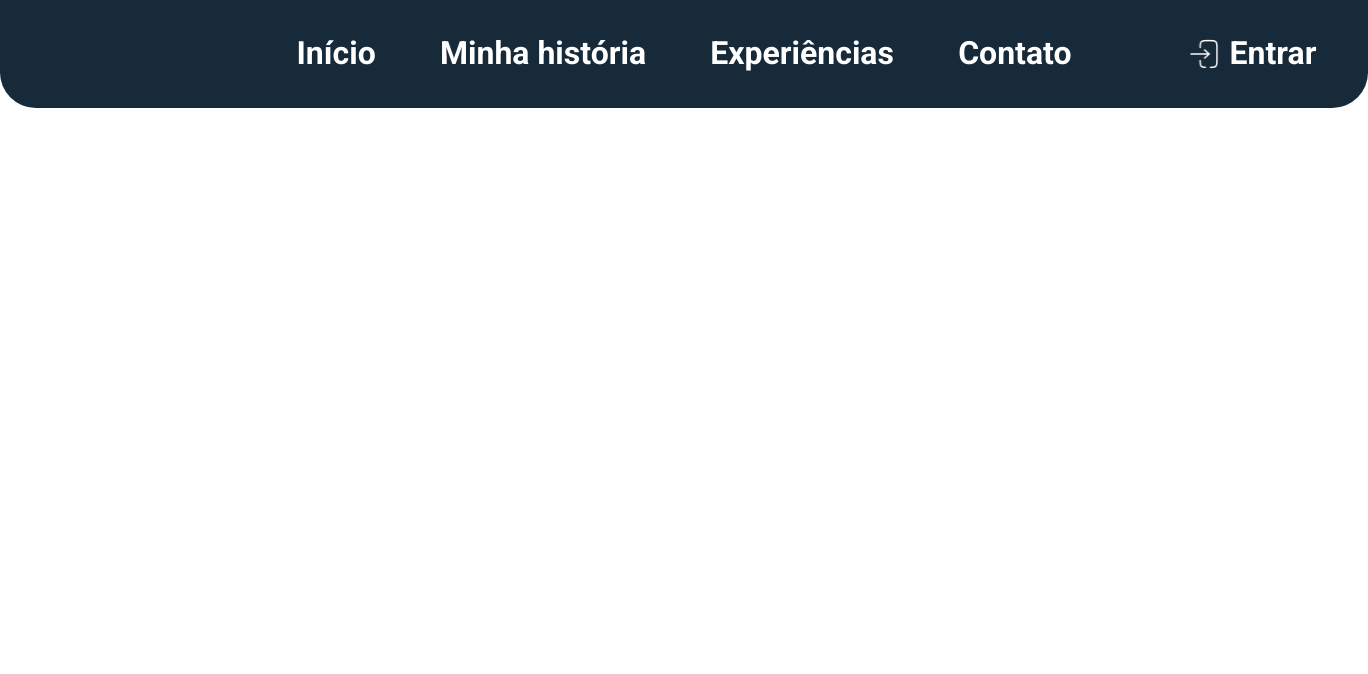
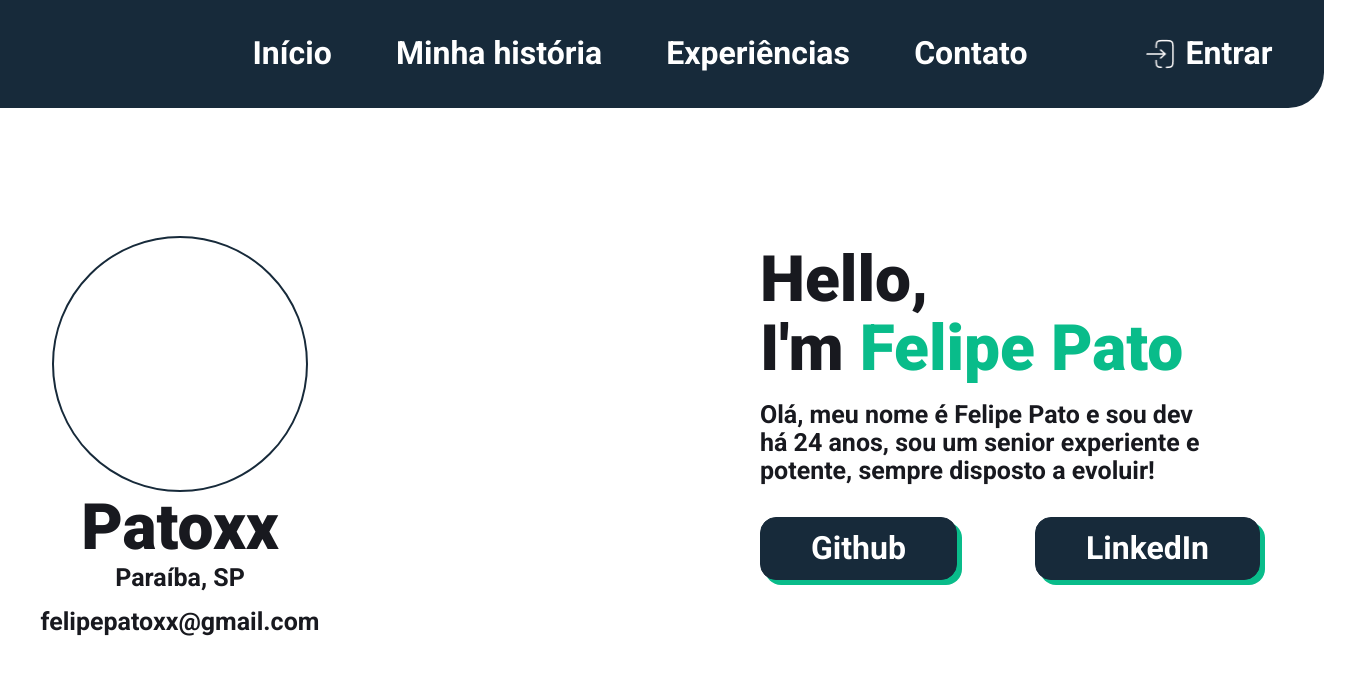
Before and after one commit to SuperZNnn/github-portifolio, a React (Vite) app: page /profile in a window 1280 px wide. Shown: the top 674 px of the page, 1368 px wide, since content can reach past the window. Built offline with nearby package versions, Linux system fonts and the light colour scheme; a web font is replaced by a local one.

Commit message:
feat: Finalizado informações do brand

```diff
--- a/src/components/header/style.tsx
+++ b/src/components/header/style.tsx
@@ -7,6 +7,9 @@ export const HeaderComponent = styled.header`
     border-radius: 0px 0px 35.6px 35.6px;
     display: flex;
     align-items: center;
+    position: fixed;
+    left: 50%;
+    transform: translateX(-50%);
 
     .header_links{
         width: 775px;
--- a/src/pages/profilePage/index.tsx
+++ b/src/pages/profilePage/index.tsx
@@ -1,10 +1,34 @@
 import Header from "../../components/header"
+import { ProfilePageContainer } from "./style"
 
 const ProfilePage = () => {
   return (
-    <div>
+    <ProfilePageContainer>
       <Header />
-    </div>
+
+      <section className="profile_info">
+        <div className="perfil">
+          <img src="/assets/images/github_icon.png" alt="profile"/>
+          <h2>Patoxx</h2>
+          <p>Paraíba, SP</p>
+          <p>felipepatoxx@gmail.com</p>
+        </div>
+
+        <div className="brand">
+          <h1>Hello,</h1>
+          <h1 style={{marginTop: '29px'}}>I'm <span>Felipe Pato</span></h1>
+
+          <p style={{marginTop: '32px'}}>Olá, meu nome é Felipe Pato e sou dev há 24 anos, sou um senior experiente e potente, sempre disposto a evoluir!</p>
+
+          <div className="buttons_container" style={{marginTop: '32px'}}>
+            <button>Github</button>
+            <button>LinkedIn</button>
+          </div>
+        </div>
+      </section>
+
+
+    </ProfilePageContainer>
   )
 }
 export default ProfilePage
--- /dev/null
+++ b/src/pages/profilePage/style.tsx
@@ -0,0 +1,97 @@
+import styled from "styled-components";
+
+export const ProfilePageContainer = styled.main`
+    .profile_info{
+        display: flex;
+        justify-content: space-between;
+        align-items: center;
+        position: relative;
+        top: 236px;
+        width: 1240px;
+        height: 400px;
+        left: 50%;
+        transform: translateX(-50%);
+
+        .perfil{
+            width: 320px;
+            height: 400px;
+            gap: 16px;
+            display: flex;
+            justify-content: center;
+            align-items: center;
+            flex-direction: column;
+
+            img{
+                width: 256px;
+                height: 256px;
+                border: 2px solid var(--dark_green);
+                border-radius: 50%;
+            }
+
+            h2{
+                text-align: center;
+                font-weight: 800;
+                font-size: 64px;
+                line-height: 40px;
+                color: var(--primary_text);
+                font-family: "Roboto", sans-serif;
+            }
+
+            p{
+                text-align: center;
+                font-weight: 600;
+                font-size: 25px;
+                line-height: 28px;
+                color: var(--primary_text);
+                font-family: "Roboto", sans-serif;
+            }
+        }
+
+        .brand{
+            width: 500px;
+            height: 353px;
+
+            h1{
+                font-weight: 800;
+                font-size: 64px;
+                line-height: 40px;
+                color: var(--primary_text);
+                font-family: "Roboto", sans-serif;
+
+                span{
+                    color: var(--primary_color);
+                }
+            }
+
+            p{
+                font-weight: 600;
+                font-size: 25px;
+                line-height: 28px;
+                color: var(--primary_text);
+                font-family: "Roboto", sans-serif;
+                width: 445px;
+            }
+
+            .buttons_container{
+                width: 500px;
+                display: flex;
+                justify-content: space-between;
+
+                button{
+                    box-sizing: border-box;
+                    padding: 12px 50px;
+                    border-radius: 16px;
+                    border: 1px solid var(--dark_green);
+                    box-shadow: 5px 5px 0px var(--primary_color);
+                    font-weight: 700;
+                    font-size: 32px;
+                    line-height: 37.5px;
+                    color: var(--secondary_text);
+                    font-family: "Roboto", sans-serif;
+                    background-color: var(--dark_green);
+                    cursor: pointer;
+                }
+            }
+        }
+    }
+`
```
